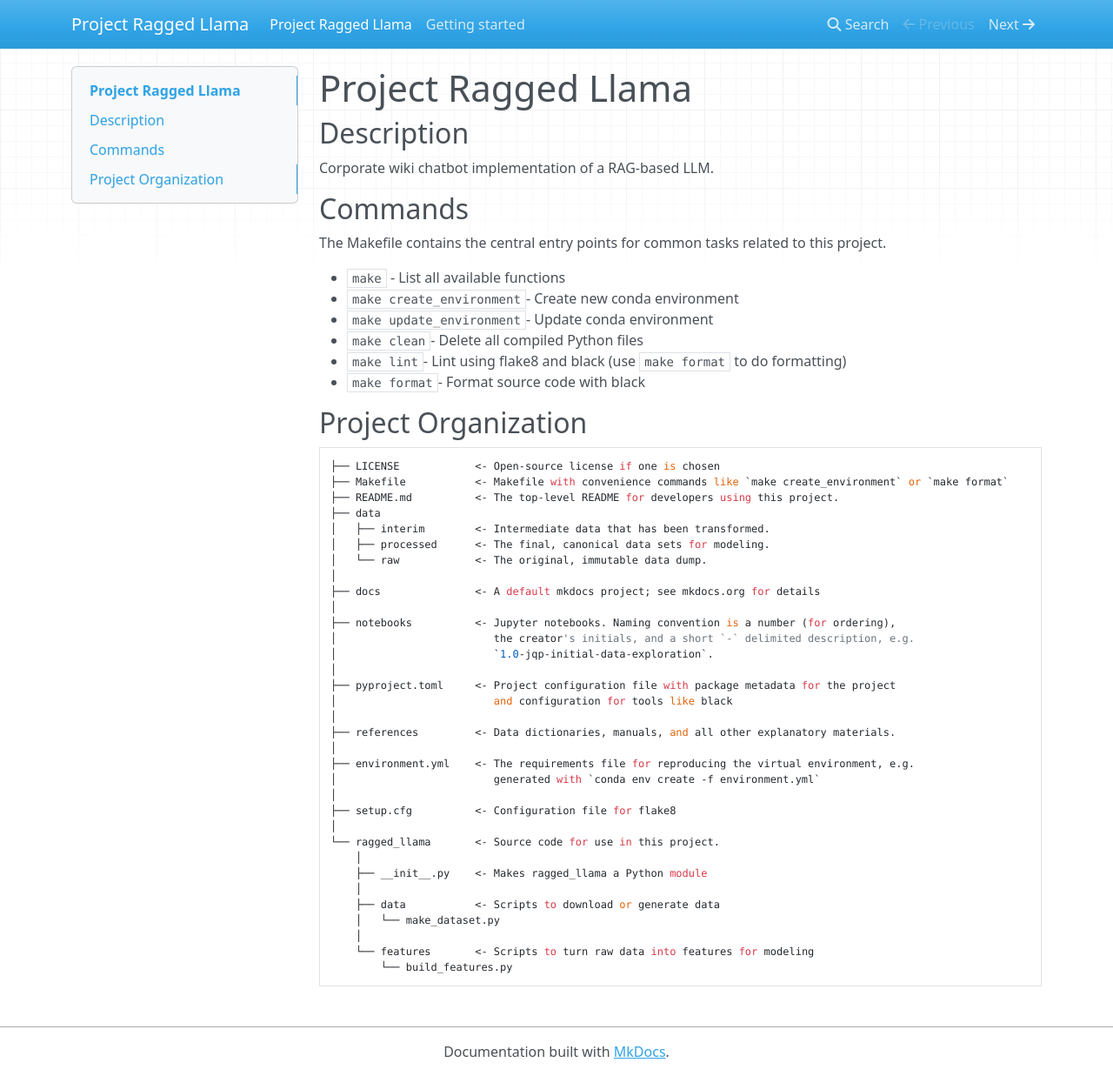
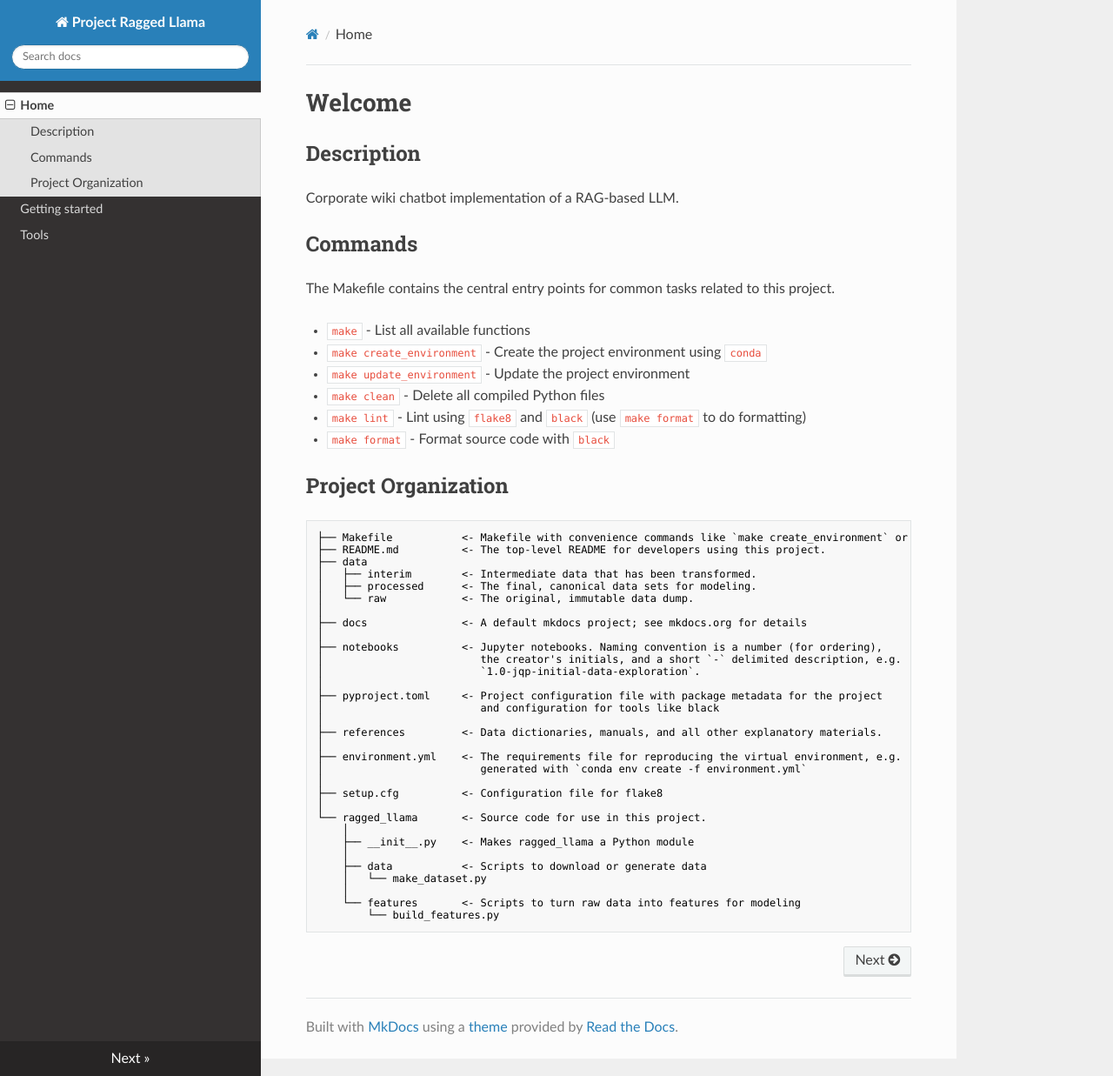
Before and after one commit to celeryexchange/project-ragged-llama, an MkDocs documentation site: the page built from docs/docs/index.md, in a window 1280 px wide and 1237 px high. Shown: the whole window at 87% size. Built offline with MkDocs 1.6.1, drawn with Linux system fonts in a browser that asks for light colours; nearby versions of some CDN libraries.

Commit message:
Update documentation

````diff
--- a/docs/docs/index.md
+++ b/docs/docs/index.md
@@ -1,4 +1,4 @@
-# Project Ragged Llama
+# Welcome
 
 ## Description
 
@@ -9,16 +9,15 @@ Corporate wiki chatbot implementation of a RAG-based LLM.
 The Makefile contains the central entry points for common tasks related to this project.
 
 * `make` - List all available functions
-* `make create_environment`- Create new conda environment
-* `make update_environment`- Update conda environment
-* `make clean`- Delete all compiled Python files
-* `make lint`- Lint using flake8 and black (use `make format` to do formatting)
-* `make format`- Format source code with black
+* `make create_environment` - Create the project environment using `conda`
+* `make update_environment` - Update the project environment
+* `make clean` - Delete all compiled Python files
+* `make lint` - Lint using `flake8` and `black` (use `make format` to do formatting)
+* `make format` - Format source code with `black`
 
 ## Project Organization
 
-```
-├── LICENSE            <- Open-source license if one is chosen
+```text
 ├── Makefile           <- Makefile with convenience commands like `make create_environment` or `make format`
 ├── README.md          <- The top-level README for developers using this project.
 ├── data
--- a/docs/mkdocs.yml
+++ b/docs/mkdocs.yml
@@ -1,4 +1,7 @@
 site_name: Project Ragged Llama
-#
-site_author: Your name (or your organization/company/team)
-#
+site_author: CeleryExchange
+nav:
+  - Home: index.md
+  - Getting started: getting-started.md
+  - Tools: list-of-tools.md
+theme: readthedocs
````
Also changed, not shown: docs/docs/getting-started.md (+1 -2 lines), docs/docs/list-of-tools.md (added, +16 -0 lines), README.md.
